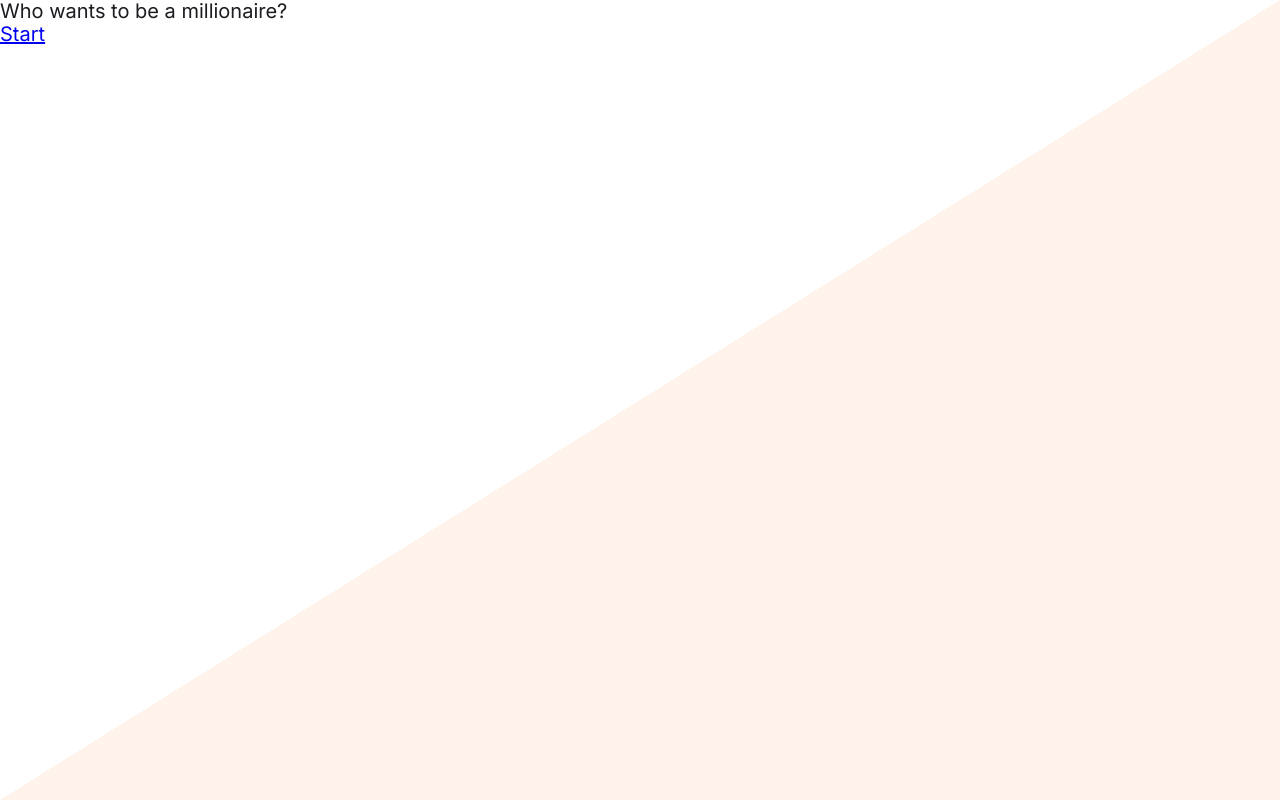
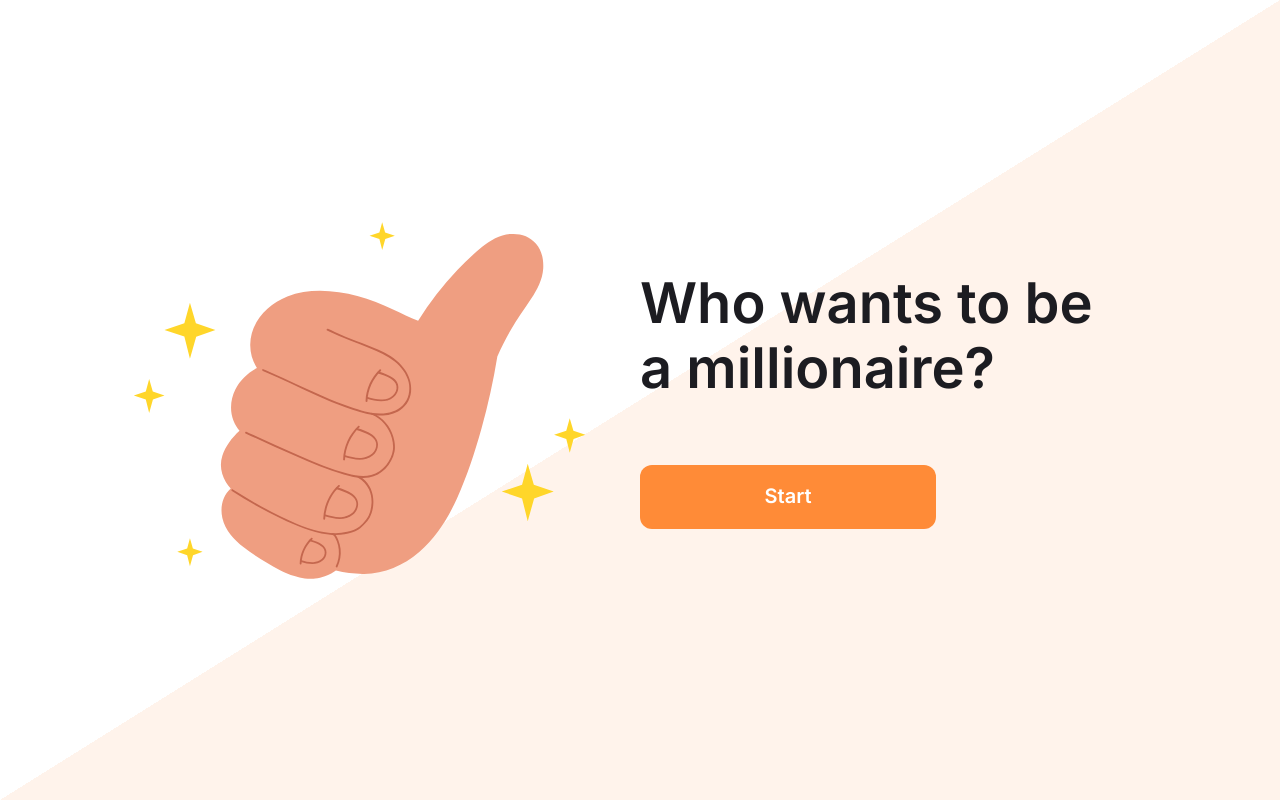
Before and after one commit to vluld/quiz-game, a React (Create React App) app: page / in a window 1280 px wide. Built offline with nearby package versions, Linux system fonts and the light colour scheme.

Commit message:
added welcome page (desktop)

```diff
--- a/src/features/welcome/_welcome.css
+++ b/src/features/welcome/_welcome.css
@@ -1,5 +1,24 @@
 .diagonal-split {
-  width: 100vw;
-  height: 100vh;
   background: linear-gradient(to right bottom, var(--white) 50%, var(--orange-5) 50%);
 }
+
+.welcome__container {
+  padding: 80px;
+}
+
+.welcome__container_item {
+  width: 50%;
+}
+
+.welcome__container_item:last-child {
+  display: flex;
+  flex-direction: column;
+  align-items: flex-start;
+}
+
+.welcome__container_slogan {
+  font-size: 2.8rem;
+  line-height: 116%;
+  font-weight: var(--font-weight-bold);
+  margin-bottom: 64px;
+}
--- a/src/features/welcome/components/Welcome.tsx
+++ b/src/features/welcome/components/Welcome.tsx
@@ -1,10 +1,25 @@
-import { Link } from "react-router-dom";
+import WelcomeLogo from "assets/images/handFingerUp.svg";
+import Button from "components/Button/Button";
+import { useNavigate } from "react-router-dom";
 
 function Welcome() {
+  const navigate = useNavigate();
+  const handleGoToGame = () => navigate("/who-wants-to-be-a-millionaire");
+
   return (
-    <div className="diagonal-split">
-      <p>Who wants to be a millionaire?</p>
-      <Link to="/who-wants-to-be-a-millionaire">Start</Link>
+    <div className="fullscreen centered diagonal-split welcome__container">
+      <div className="welcome__container_item centered">
+        <img src={WelcomeLogo} alt="page logo" />
+      </div>
+      <div className="welcome__container_item centered">
+        <p className="welcome__container_slogan">
+          Who wants to be <br />a millionaire?
+        </p>
+
+        <Button onClick={handleGoToGame} variant="desktop">
+          Start
+        </Button>
+      </div>
     </div>
   );
 }
```
Also changed, not shown: src/assets/images/handFingerUp.svg (added).
